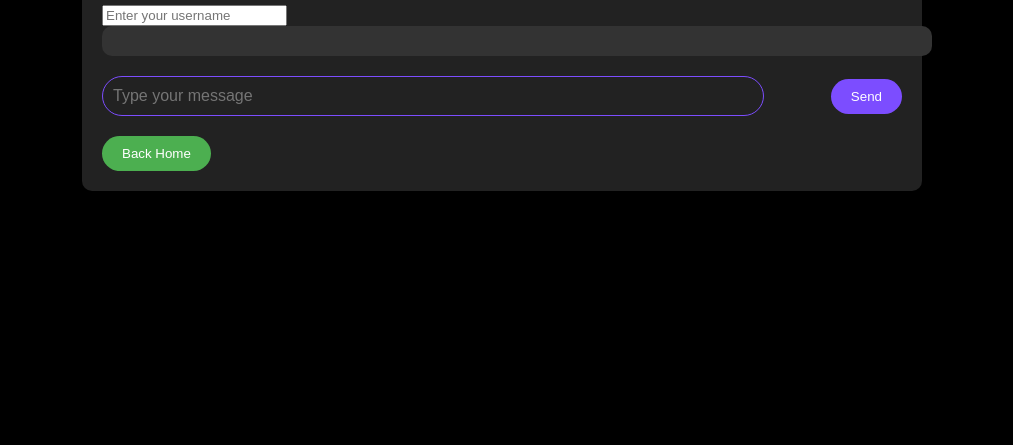
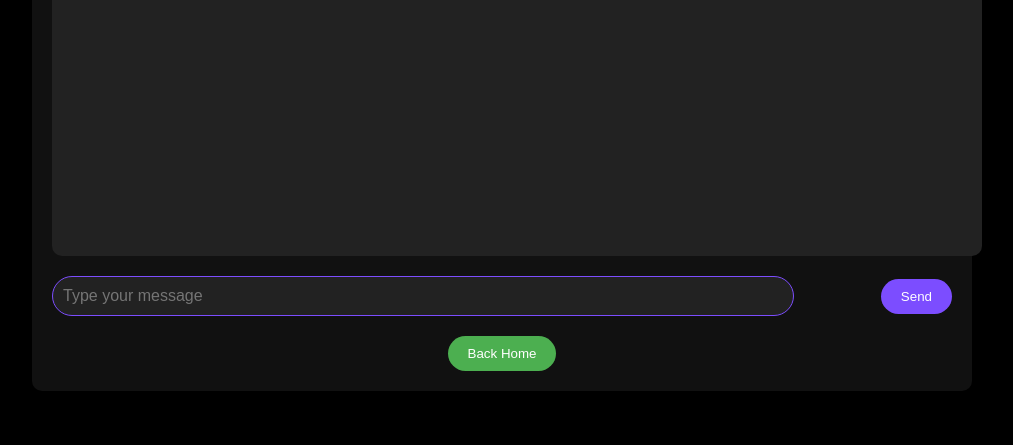
Before and after one commit to schoolnetwork/schoolnetwork.github.io, a plain HTML site: page chat.html in a window 1280 px wide. Shown: the part 355-800 px from the top of the page, without its empty margins (138-1151 px from the left). Drawn offline with nearby package versions, Linux system fonts and the light colour scheme; files that its build step writes are made by us from their sources; no server answers.

Commit message:
Update chat.css

```diff
--- a/chat.css
+++ b/chat.css
@@ -16,11 +16,12 @@ body {
 /* Chat container */
 .chat-container {
   width: 80%;
-  max-width: 800px;
-  background-color: #222;
+  max-width: 900px;
+  background-color: #111;
   padding: 20px;
   border-radius: 10px;
-  box-shadow: 0 0 10px rgba(0, 0, 0, 0.8);
+  box-shadow: 0 0 15px rgba(0, 0, 0, 0.8);
+  text-align: center;
 }
 
 /* Heading */
@@ -28,27 +29,27 @@ h1 {
   color: #7c4dff; /* Purple color */
   font-size: 36px;
   margin-bottom: 20px;
-  text-align: center;
 }
 
 /* Messages Display Area */
 #messages-container {
   width: 100%;
-  max-height: 400px;
+  height: 400px;
   overflow-y: auto;
-  background-color: #333;
+  background-color: #222;
   padding: 15px;
   border-radius: 10px;
   margin-bottom: 20px;
+  color: white;
+  font-size: 16px;
 }
 
 /* Message box */
 .message {
-  background-color: #444;
+  background-color: #333;
   padding: 10px;
   border-radius: 8px;
   margin-bottom: 10px;
-  font-size: 16px;
 }
 
 strong {
```
